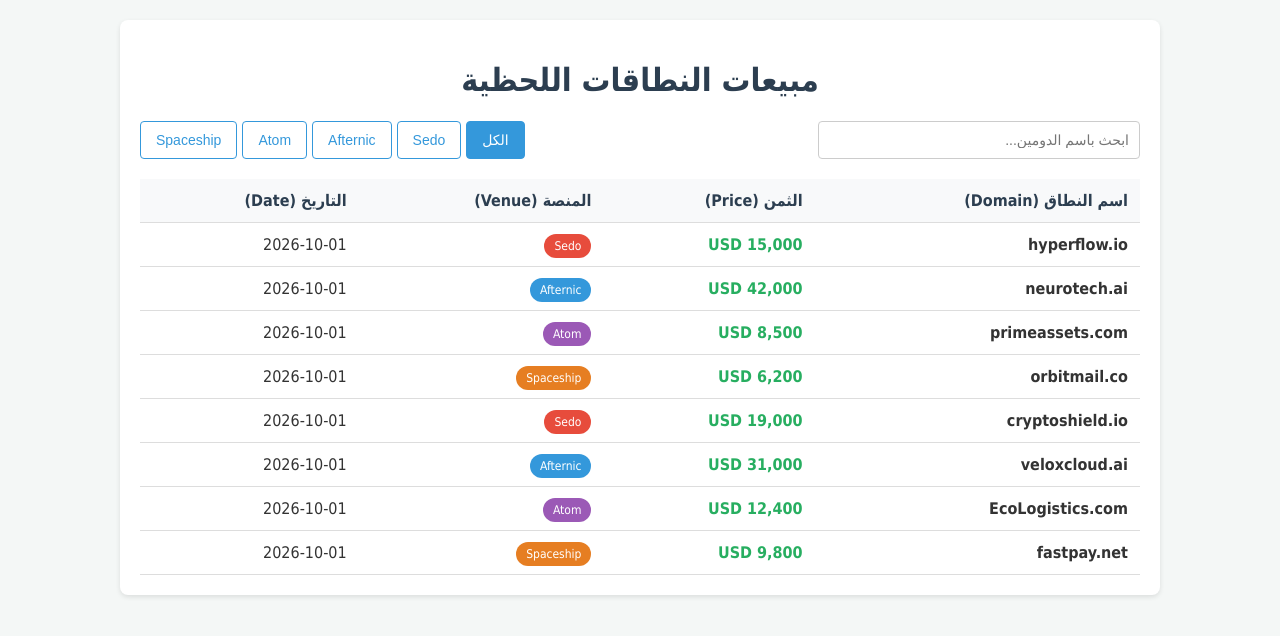
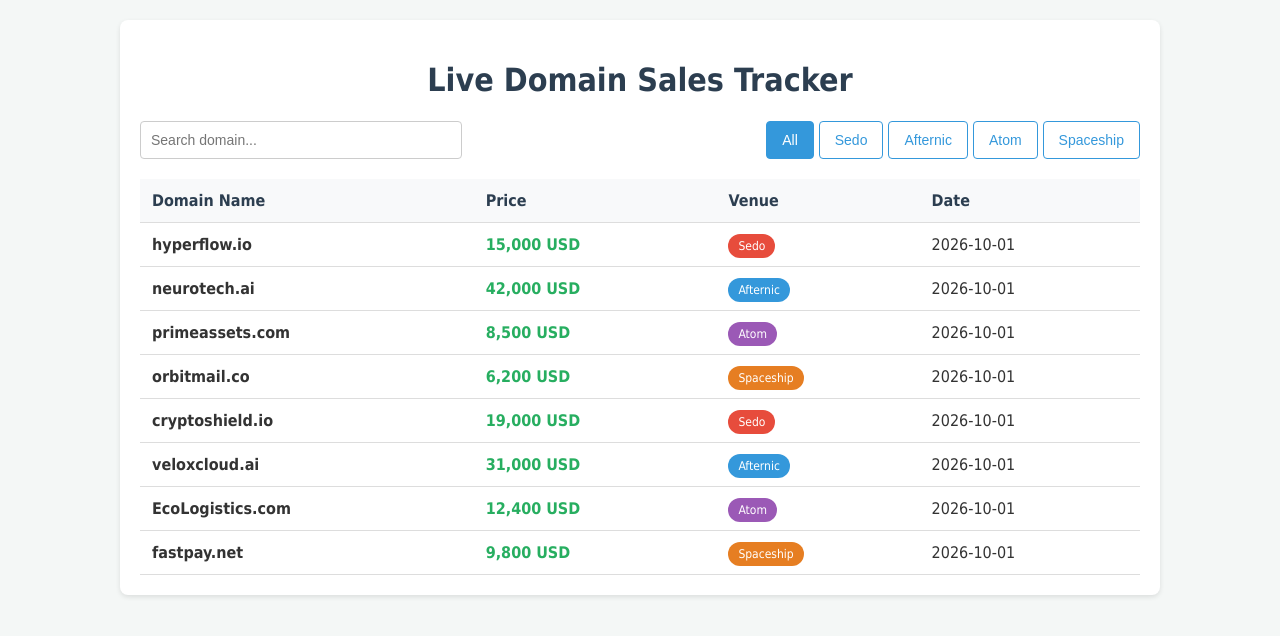
Before and after one commit to Hamidzaikiou/domain-tracker, a plain HTML site: page index.html in a window 1280 px wide. Drawn offline with Linux system fonts and the light colour scheme.

Commit message:
Update index.html

```diff
--- a/index.html
+++ b/index.html
@@ -1,9 +1,9 @@
 <!DOCTYPE html>
-<html lang="ar" dir="rtl">
+<html lang="en">
 <head>
     <meta charset="UTF-8">
     <meta name="viewport" content="width=device-width, initial-scale=1.0">
-    <title>تتبع مبيعات النطاقات الحية</title>
+    <title>Live Domain Sales Tracker</title>
     <style>
         body {
             font-family: Tahoma, Arial, sans-serif;
@@ -65,7 +65,7 @@
         }
         th, td {
             padding: 12px;
-            text-align: right;
+            text-align: left;
             border-bottom: 1px solid #ddd;
         }
         th {
@@ -91,12 +91,12 @@
 <body>
 
 <div class="container">
-    <h1>مبيعات النطاقات اللحظية</h1>
+    <h1>Live Domain Sales Tracker</h1>
 
     <div class="controls">
-        <input type="text" id="searchInput" placeholder="ابحث باسم الدومين..." onkeyup="filterTable()">
+        <input type="text" id="searchInput" placeholder="Search domain..." onkeyup="filterTable()">
         <div class="filters">
-            <button class="filter-btn active" onclick="filterVenue('All', this)">الكل</button>
+            <button class="filter-btn active" onclick="filterVenue('All', this)">All</button>
             <button class="filter-btn" onclick="filterVenue('Sedo', this)">Sedo</button>
             <button class="filter-btn" onclick="filterVenue('Afternic', this)">Afternic</button>
             <button class="filter-btn" onclick="filterVenue('Atom', this)">Atom</button>
@@ -107,14 +107,14 @@
     <table id="salesTable">
         <thead>
             <tr>
-                <th>اسم النطاق (Domain)</th>
-                <th>الثمن (Price)</th>
-                <th>المنصة (Venue)</th>
-                <th>التاريخ (Date)</th>
+                <th>Domain Name</th>
+                <th>Price</th>
+                <th>Venue</th>
+                <th>Date</th>
             </tr>
         </thead>
         <tbody id="tableBody">
-            <!-- سيتم تعبئة البيانات أوتوماتيكياً من ملف sales.json -->
+            <!-- Data will be loaded automatically from sales.json -->
         </tbody>
     </table>
 </div>
@@ -123,21 +123,21 @@
     let allSalesData = [];
     let currentVenue = 'All';
 
-    // جلب البيانات من ملف sales.json
+    // Fetch data from sales.json
     fetch('sales.json')
         .then(response => response.json())
         .then(data => {
             allSalesData = data;
             displayTable(allSalesData);
         })
-        .catch(error => console.error('خطأ في تحميل البيانات:', error));
+        .catch(error => console.error('Error loading data:', error));
 
     function displayTable(data) {
         const tbody = document.getElementById('tableBody');
         tbody.innerHTML = '';
 
         if (data.length === 0) {
-            tbody.innerHTML = '<tr><td colspan="4" style="text-align:center;">لا توجد نتائج مطابقة</td></tr>';
+            tbody.innerHTML = '<tr><td colspan="4" style="text-align:center;">No matching records found</td></tr>';
             return;
         }
 
```
